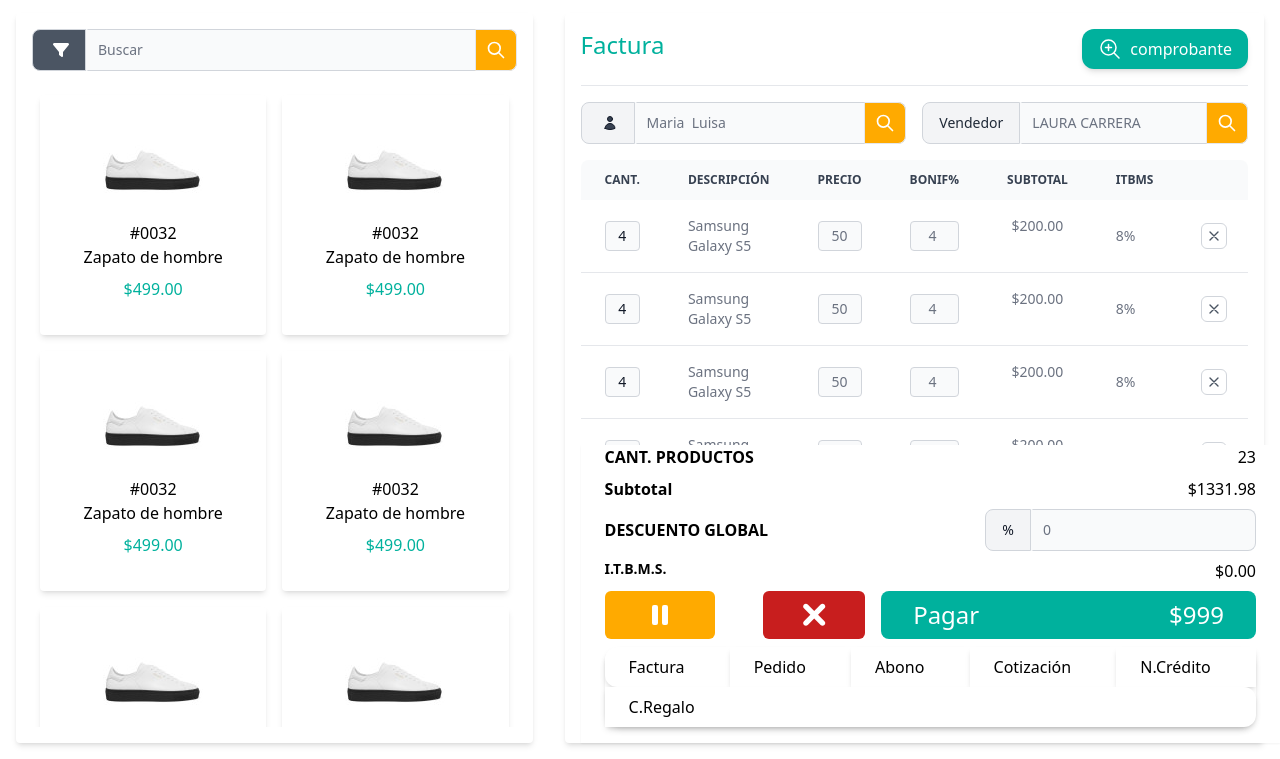
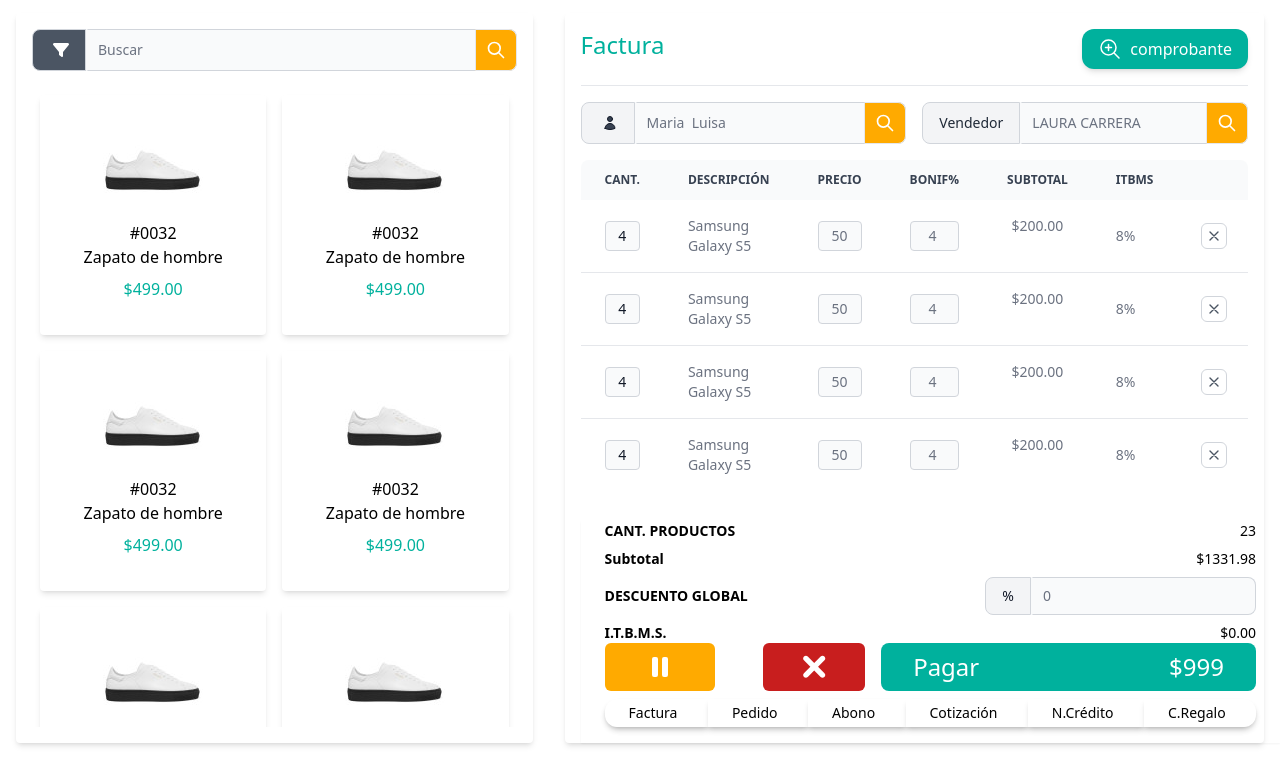
Before and after one commit to Lutimi/switchpostl, a website: page index.html in a window 1280 px wide. Shown: the part 59-818 px from the top of the page. Drawn offline with nearby package versions, Linux system fonts and the light colour scheme.

Commit message:
fix scroll

```diff
--- a/index.html
+++ b/index.html
@@ -1838,7 +1838,7 @@
 
 
                     <!-- Table   -->
-                    <div class="max-h-[26rem] h-48 md:h-80 lg:h-[24rem] overflow-x-auto sm:rounded-lg">
+                    <div class="max-h-vh vh-screen md:vh-screen lg:vh-screen overflow-x-auto sm:rounded-lg">
                         <table class="   relative text-sm text-left text-gray-500 dark:text-gray-400">
                             <thead
                                 class="text-xs text-gray-700 uppercase bg-gray-50 dark:bg-gray-700 dark:text-gray-400">
@@ -2212,14 +2212,14 @@
                 </div> -->
 
                 <!-- CARD Checkout -->
-                <div
-                    class="  absolute bottom-0 w-full flex flex-col flex-grow space-y-2  pb-4  index-10 px-6 shadow-sm    bg-white  ">
+                <div class=" bg-red-white  absolute bottom-0 w-full flex flex-col flex-grow text-sm
+                      pb-4  index-10 px-6 shadow-sm      ">
 
                     <!-- Texto -->
                     <div class="flex flex-col space-y-2 ">
                         <!-- <div class="h-[1px] bg-gray-200">
                         </div> -->
-                        <div class="flex justify-between ">
+                        <div class="flex justify-between  ">
                             <h1 class="font-bold">CANT. PRODUCTOS</h1>
                             <h1 class="">23</h1>
                         </div>
@@ -2241,15 +2241,14 @@
                                 <form>
                                     <div class="flex">
                                         <label for="search-dropdown"
-                                            class="mb-2 text-sm font-medium text-gray-900 sr-only dark:text-gray-300">Your
-                                            Email</label>
-                                        <button id="dropdown-button" data-dropdown-toggle="dropdown3" class="flex-shrink-0 z-10 inline-flex items-center py-2.5 px-4 text-sm font-medium text-center text-gray-900 bg-gray-100 border
+                                            class="mb-2 text-sm font-medium text-gray-900 sr-only dark:text-gray-300">descuento</label>
+                                        <button id="dropdown-button" data-dropdown-toggle="dropdown3" class="flex-shrink-0 z-10 inline-flex items-center py-2 px-4 text-sm font-medium text-center text-gray-900 bg-gray-100 border
                              border-gray-300 rounded-l-lg hover:bg-gray-200 focus:ring-4
                              " type="button">% </button>
 
                                         <div class="relative w-full">
                                             <input type="search" id="search-dropdown" data-modal-toggle="calc"
-                                                class="block p-2.5 w-full z-20 text-sm text-gray-900 bg-gray-50 rounded-r-lg border-l-gray-50 border-l-2 border border-gray-300"
+                                                class="block py-2 p-2.5 w-full z-20 text-sm text-gray-900 bg-gray-50 rounded-r-lg border-l-gray-50 border-l-2 border border-gray-300"
                                                 placeholder="0">
                                             <div id="calc" tabindex="-1"
                                                 class="hidden overflow-y-auto overflow-x-hidden fixed top-0 right-0 left-0 z-50 w-full md:inset-0 h-modal md:h-full justify-center items-center"
@@ -2681,7 +2680,7 @@
                     </div>
 
                     <!-- botones -->
-                    <div class=" relative bg-white shadow-md rounded-2xl w-full flex flex-wrap justify-between ">
+                    <div class=" relative mt-2 bg-white shadow-md rounded-2xl w-full flex flex-wrap justify-between ">
                         <button class="btn1 rounded-l-xl">
                             Factura
                         </button>
--- a/input.css
+++ b/input.css
@@ -53,7 +53,7 @@
   display: none;  /* Ocultar scroll */
 }
 .btn1 {
-  @apply flex flex-grow text-base px-6  shadow-md py-2  bg-white font-medium hover:bg-primary hover:text-white;
+  @apply flex flex-grow text-sm px-6  shadow-md py-1  bg-white font-medium hover:bg-primary hover:text-white;
 }
 .btn12 {
   @apply  text-base px-6  shadow-md py-2  bg-white font-medium hover:bg-primary hover:text-white;
@@ -73,3 +73,10 @@
     background-clip: padding-box;
     /*background-color: #fff;*/
 }
+
+.vh-screen{
+height: calc(100vh - 480px);
+}
+.max-h-vh{
+  max-height: calc(100vh - 380px) ;
+}
```
Also changed, not shown: test.html (+15 -12 lines), css/main.css.
